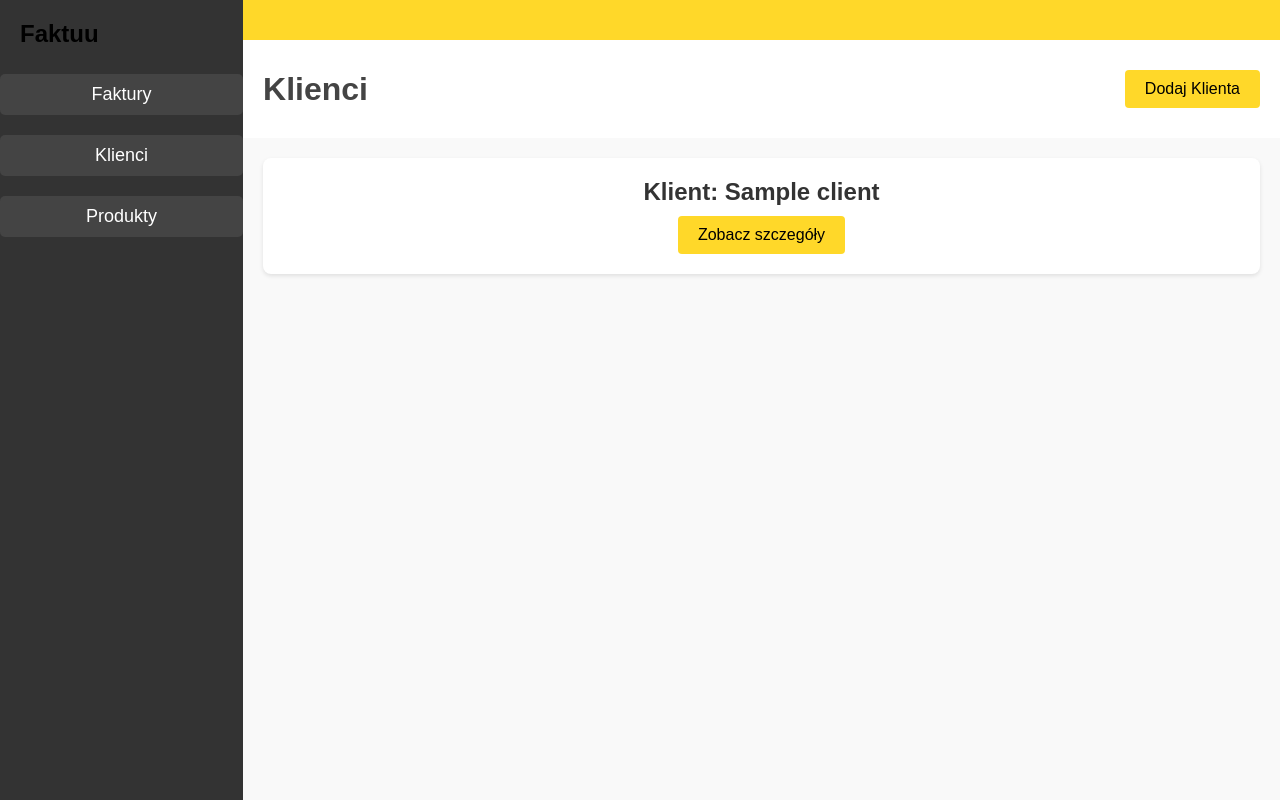
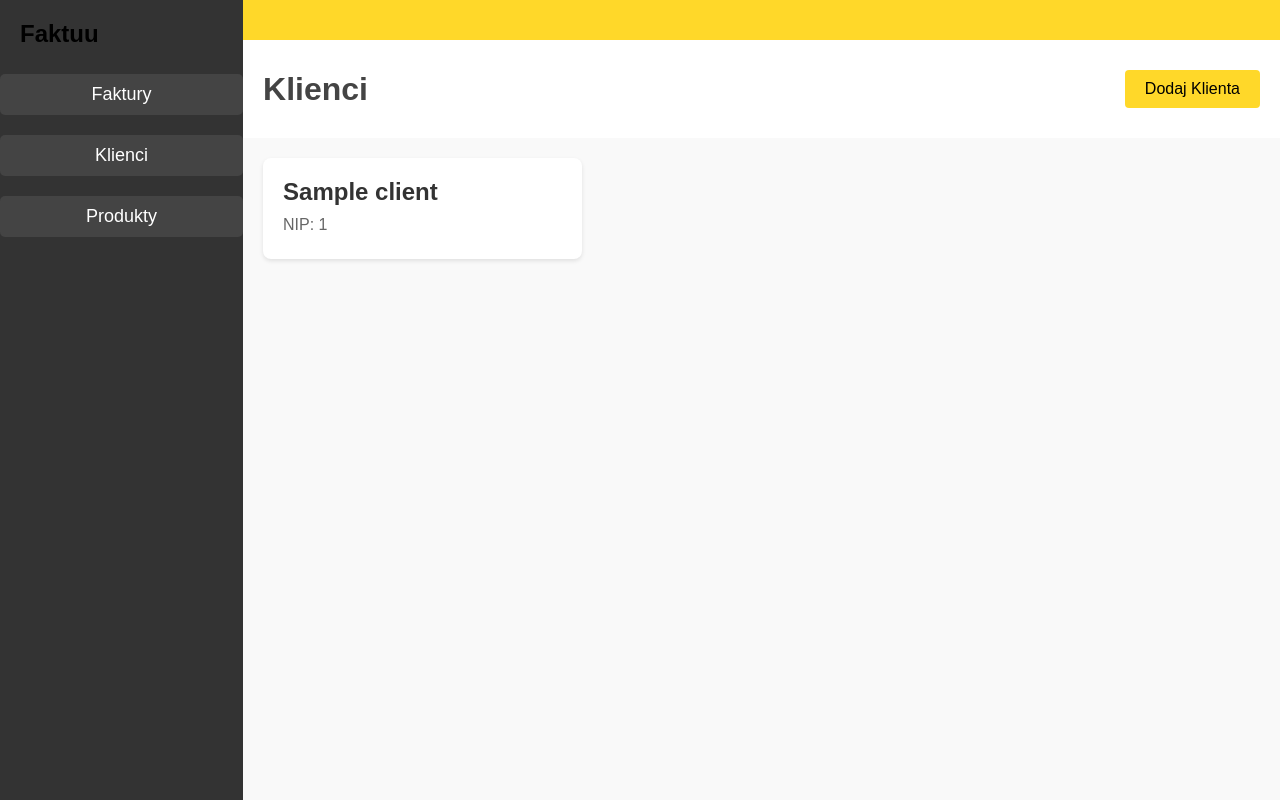
Before and after one commit to kopecdamian/faktuu, a Django app: template invoices/templates/invoices/clients.html in a window 1280 px wide. Run offline with Django 3.2, Linux system fonts and the light colour scheme; the template is opened without the code that fills it: most values are stand-ins (such as "Sample title", 1, 10 or a date in 2020).

Commit message:
Improved the UI of the cards

```diff
--- a/faktuu/templates/home.html
+++ b/faktuu/templates/home.html
@@ -32,8 +32,4 @@
             <p>Tworzenie faktur zajmuje tylko kilka sekund!</p>
         </div>
     </div>
-    <p>Witaj na stronie Faktuu, czy chcesz dołączyć?</p>
-    <a href="{% url 'login' %}">Log In</a>
-    <a href="{% url 'signup' %}">Sign Up</a>
-    <a href="{% url 'password_reset' %}">Resetuj hasło</a>
 {% endblock %}
--- a/faktuu/templates/registration/login.html
+++ b/faktuu/templates/registration/login.html
@@ -11,6 +11,7 @@
 <form method="post">
   {% csrf_token %}
   {{ form }}
-  <button type="submit">Zaloguj</button>
+  <a href="{% url 'password_reset' %}" class="link">Resetuj hasło</a>
+  <button type="submit" class="button">Zaloguj</button>
 </form>
 {% endblock %}
--- a/invoices/static/invoices/styles.css
+++ b/invoices/static/invoices/styles.css
@@ -103,31 +103,36 @@ h1 {
 
 .grid {
     display: grid;
-    grid-template-columns: repeat(auto-fit, minmax(300px, 1fr));
+    grid-template-columns: repeat(auto-fill, minmax(300px, 1fr));
     gap: 20px;
     padding: 20px;
 }
 
-.card {
+.clickable-card {
+    display: block;
+    text-decoration: none;
+    color: inherit;
     background: #fff;
     border-radius: 8px;
     box-shadow: 0 2px 4px rgba(0, 0, 0, 0.1);
     padding: 20px;
-    text-align: center;
+    /* max-width: 30%; */
+    text-align: left;
+    justify-content: flex-start;
     transition: transform 0.2s, box-shadow 0.2s;
 }
 
-.card:hover {
+.clickable-card:hover {
     transform: translateY(-5px);
     box-shadow: 0 4px 8px rgba(0, 0, 0, 0.2);
 }
 
-.card h2 {
+.clickable-card h2 {
     font-size: 1.5em;
     margin: 0 0 10px;
 }
 
-.card p {
+.clickable-card p {
     margin: 5px 0;
     color: #666;
 }
--- a/invoices/templates/invoices/clients.html
+++ b/invoices/templates/invoices/clients.html
@@ -9,10 +9,10 @@
 {% block content %}
     <div class="grid">
         {% for client in all_clients %}
-        <div class="card">
-            <h2>Klient: {{ client.name }}</h2>
-            <a href="{% url 'invoices:clientDetail' client.id %}" class="btn">Zobacz szczegóły</a>
-        </div>
+        <a href="{% url 'invoices:clientDetail' client.id %}" class="clickable-card">
+            <h2>{{ client.name }}</h2>
+            <p>NIP: {{ client.nip_number }}</p>
+        </a>
         {% empty %}
         <p>Brak klientów do wyświetlenia.</p>
         {% endfor %}
--- a/invoices/templates/invoices/invoices.html
+++ b/invoices/templates/invoices/invoices.html
@@ -10,12 +10,10 @@
 {% block content %}
     <div class="grid">
         {% for invoice in all_invoices %}
-        <div class="card">
+        <a href="{% url 'invoices:invoiceDetail' invoice.id %}" class="clickable-card">
             <h2>{{ invoice.invoice_number }}</h2>
             <p>Klient: {{ invoice.client }}</p>
-            <p>Produkt: {{ invoice.product }}</p>
-            <a href="{% url 'invoices:invoiceDetail' invoice.id %}" class="btn">Zobacz szczegóły</a>
-        </div>
+        </a>
         {% empty %}
         <p>Brak faktur do wyświetlenia.</p>
         {% endfor %}
```
Also changed, not shown: faktuu/static/home/styles.css (+25 -0 lines), invoices/templates/invoices/products.html (+5 -4 lines).
